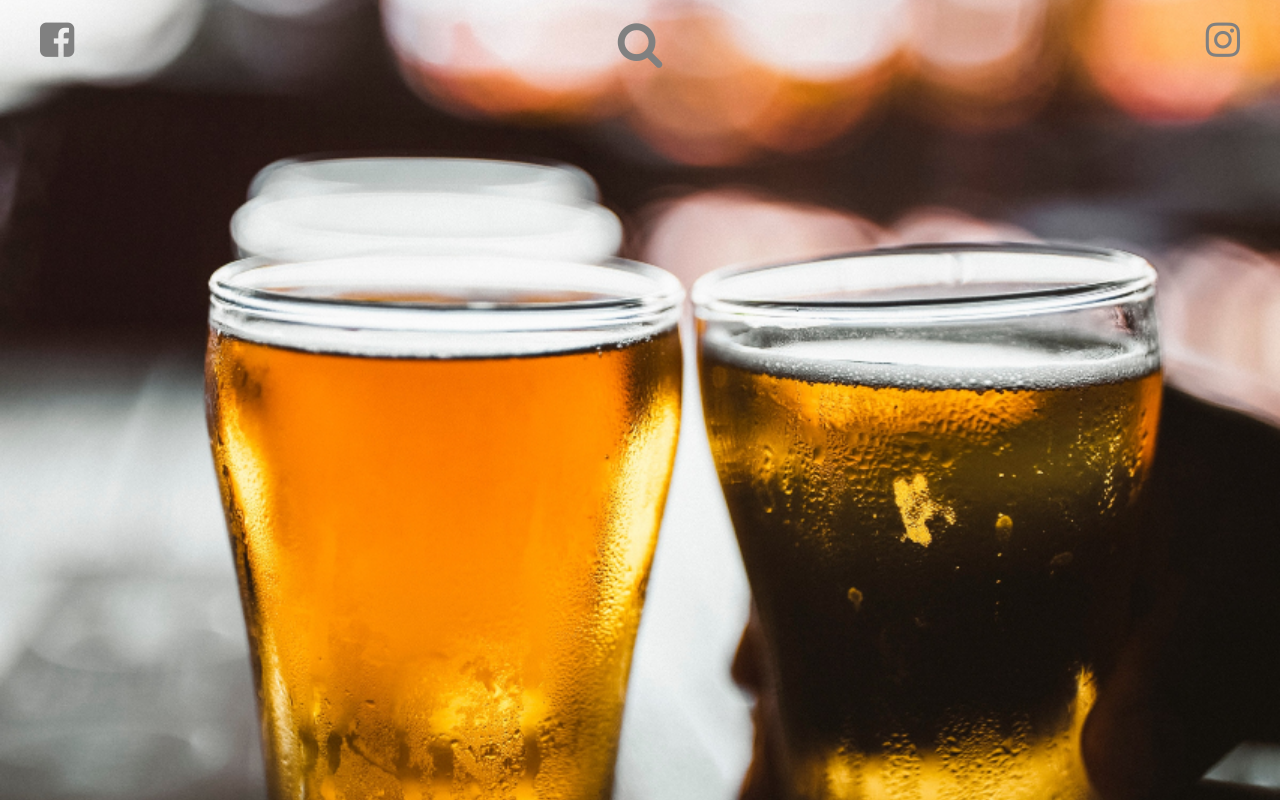
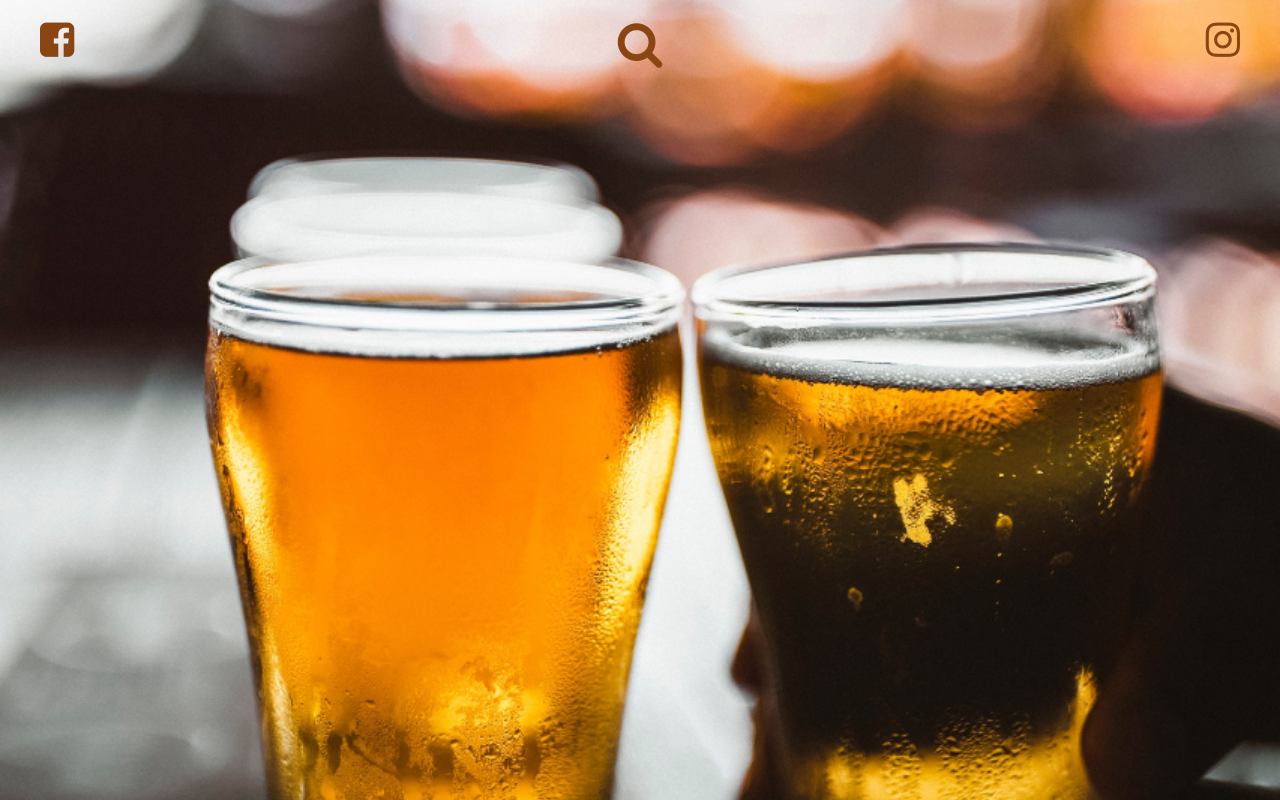
Before and after one commit to milanm98/Beer-colection-website, a React (Create React App) app: page / in a window 1280 px wide. Built offline with nearby package versions, Linux system fonts and the light colour scheme.

Commit message:
background

```diff
--- a/src/components/navbar.js
+++ b/src/components/navbar.js
@@ -2,9 +2,9 @@ function navbar(){
     return (
         <main>
             <div className="w-full h-auto text-center">
-                <a href="https://www.facebook.com/dragana.jerkov" rel="noreferrer" target="_blank" className="float-left mx-4 md:mx-10 my-5 fa fa-facebook-square"><p className="hidden">a</p></a>
+                <a href="https://www.facebook.com/zeljko.cumura" rel="noreferrer" target="_blank" className="float-left mx-4 md:mx-10 my-5 fa fa-facebook-square"><p className="hidden">a</p></a>
                 <a href="https://www.facebook.com/dragana.jerkov" rel="noreferrer" target="_blank" className="mx-4 md:mx-10 my-5 fa fa-search"><p className="hidden">a</p></a>
-                <a href="https://www.facebook.com/dragana.jerkov" rel="noreferrer" target="_blank" className="float-right mx-4 md:mx-10 my-5 fa fa-instagram"><p className="hidden">a</p></a>
+                <a href="https://www.instagram.com/cumurazeljko/" rel="noreferrer" target="_blank" className="float-right mx-4 md:mx-10 my-5 fa fa-instagram"><p className="hidden">a</p></a>
             </div>
         </main>
     )
--- a/src/index.css
+++ b/src/index.css
@@ -10,9 +10,9 @@
 
 .fa{
   font-size : 2.5rem;
-  color: gray;
+  color:saddlebrown;
 }
 
 .fa-search{
   font-size : 3rem;
-}
+  }
```
